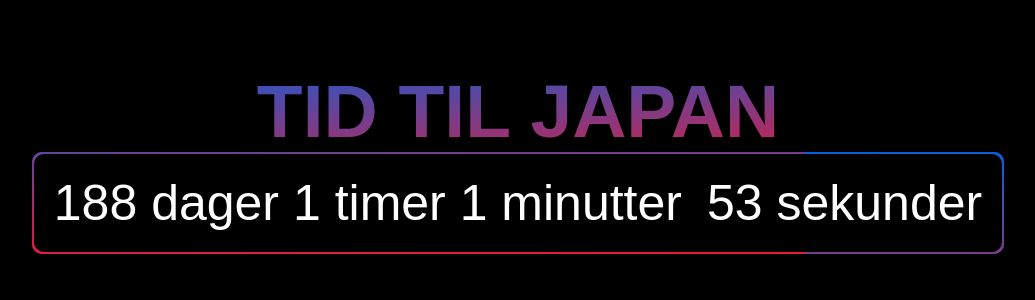
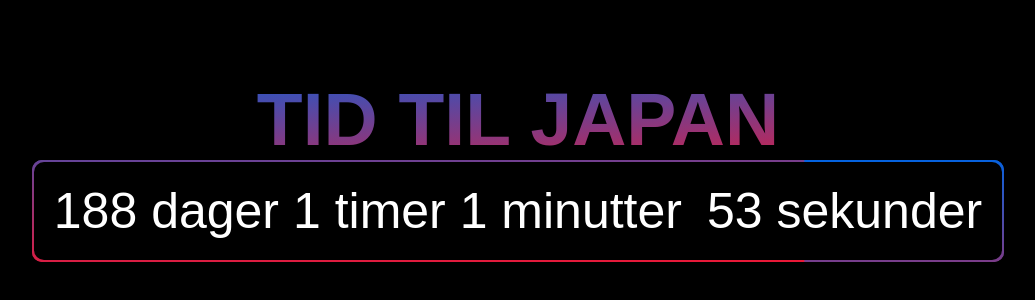
Before and after one commit to vebits/fat-countdown, a React (Create React App) app: page / in a window 1280 px wide. Shown: the part 258-558 px from the top of the page, without its empty margins (122-1157 px from the left). Built offline with nearby package versions, Linux system fonts and the light colour scheme.

Commit message:
Update index.css

```diff
--- a/src/index.css
+++ b/src/index.css
@@ -1,5 +1,5 @@
 body {
-  margin: 8;
+  margin: 8px;
   font-family: -apple-system, BlinkMacSystemFont, 'Segoe UI', 'Roboto', 'Oxygen',
     'Ubuntu', 'Cantarell', 'Fira Sans', 'Droid Sans', 'Helvetica Neue',
     sans-serif;
```
